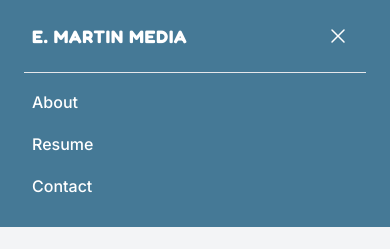
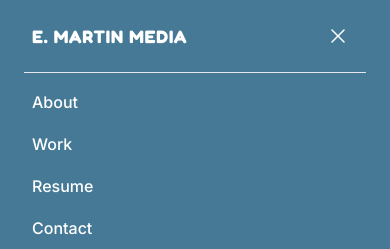
Before and after one commit to erinmartin3/emartinmedia, a SvelteKit app: page / in a window 390 px wide. Both pictures are taken after a click on the button 338 px from the left and 36 px from the top of the page. Shown: the top 249 px of the page. Built offline with nearby package versions, Linux system fonts and the light colour scheme.

Commit message:
Update NavBar.svelte

```diff
--- a/src/components/NavBar.svelte
+++ b/src/components/NavBar.svelte
@@ -106,6 +106,14 @@
 								>
 							</li>
 							<li>
+								<a
+									href="/layout"
+									class="flex items-center gap-2 font-inter text-base leading-relaxed font-medium antialiased hover:text-gray-300"
+								>
+									Work</a
+								>
+							</li>
+							<li>
 									<a href="img/ErinMartin_Resume.pdf" target="_blank" download
 										class="flex items-center gap-2 font-inter text-base leading-relaxed font-medium antialiased hover:text-gray-300"
 									>
```
